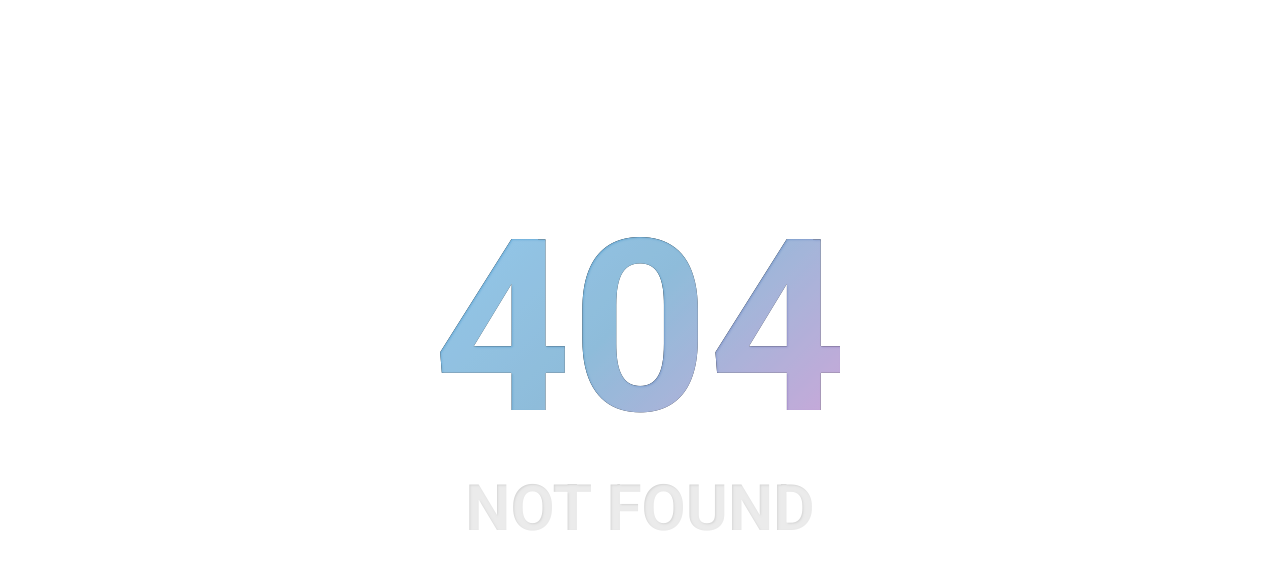
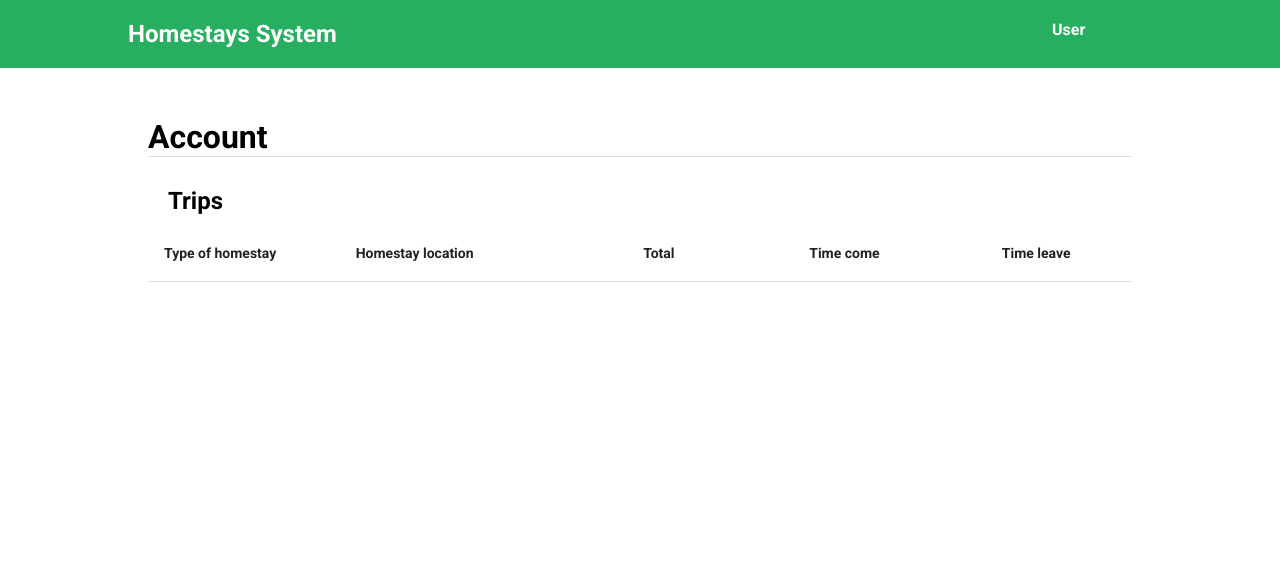
Before and after one commit to tandung10x/GR1, a React (Create React App) app in the folder Booking-app/: page /user-trips in a window 1280 px wide. Before the commit this address had no page. Shown: the top 570 px of the page. Built offline with nearby package versions, Linux system fonts and the light colour scheme.

Commit message:
add user trips

```diff
--- a/Booking-app/src/App.js
+++ b/Booking-app/src/App.js
@@ -21,6 +21,7 @@ import ProtectedRoute from "./screens/admin/components/routing/ProtectedRoute";
 import EditRoom from "./screens/admin/components/update-info/EditRoom";
 import EditUser from "./screens/admin/components/update-info/EditUser";
 import { useState } from "react";
+import UserTrips from "./screens/user/pages/UserTrips";
 
 function App() {
   const [dates, setDates] = useState([
@@ -40,6 +41,7 @@ function App() {
           <Route path='/user-login' element={<UserLogin />} />
           <Route path='/homestays/:id' element={<HotelDetail dates={dates} setDates={setDates}/>} />
           <Route path='/booking' element={<Booking dates={dates} setDates={setDates}/>} />
+          <Route path='/user-trips' element={<UserTrips />} />
 
           {/* admin */}
           <Route path='/admin-login' element={<AdminLogin />} />
--- a/Booking-app/src/screens/user/components/header/Header.jsx
+++ b/Booking-app/src/screens/user/components/header/Header.jsx
@@ -28,7 +28,7 @@ export default function Header({ type }) {
                         aria-controls={open ? 'basic-menu' : undefined}
                         onClick={handleClick}
                     >
-                        {name}
+                        User
                     </h4>
                     <Menu
                         id="basic-menu"
@@ -39,6 +39,9 @@ export default function Header({ type }) {
                             'aria-labelledby': 'basic-button',
                         }}
                     >
+                        <MenuItem>
+                            <Link to={`/user-trips`} style={{ textDecoration: 'none', color: 'black' }}>My profile</Link>
+                        </MenuItem>
                         <MenuItem onClick={logout} isLoading={isLoading}>Logout</MenuItem>
                     </Menu>
                 </div>
--- /dev/null
+++ b/Booking-app/src/screens/user/pages/UserTrips.jsx
@@ -0,0 +1,133 @@
+import Header from '../components/header/Header';
+import { Box } from '@mui/system';
+import { CircularProgress, Table, TableBody, TableCell, TableContainer, TableHead, TableRow } from '@mui/material';
+
+export default function UserTrips() {
+    return (
+        <div>
+            <Header />
+            <div className='container' style={{ padding: '30px 0'}}>
+                <div className='data-table'>
+                    <Box sx={{
+                        borderBottom: 1,
+                        borderColor: 'divider',
+                    }}>
+                        <h1>Account</h1>
+                    </Box>
+                    <h2 style={{margin: '30px 20px 10px 20px'}}>Trips</h2>
+                    <Box sx={{
+                        flex: 6,
+                        width: '100%',
+                        maxWidth: '1600px',
+                        height: '100vh',
+                        maxHeight: '80vh',
+                        overflowX: "auto",
+                        overflowY: "auto"
+                    }}>
+                        <TableContainer>
+                            <Table stickyHeader aria-label="sticky table" sx={{ minWidth: "900px"}}>
+                                <TableHead>
+                                    <TableRow>
+                                        <TableCell
+                                            align='left'
+                                            sx={{ fontWeight: 600, cursor: 'pointer', width: '100px' }}
+                                        >
+                                            Type of homestay
+                                        </TableCell>
+                                        <TableCell align='left' sx={{ fontWeight: 600, cursor: 'pointer', width: '150px' }}>
+                                            Homestay location
+                                        </TableCell>
+                                        <TableCell
+                                            align='left'
+                                            sx={{ fontWeight: 600, cursor: 'pointer', width: '30px' }}
+                                        >
+                                            Total
+                                        </TableCell>
+                                        <TableCell
+                                            align='center'
+                                            sx={{ fontWeight: 600, width: '100px' }}
+                                        >
+                                            Time come
+                                        </TableCell>
+                                        <TableCell
+                                            align='center'
+                                            sx={{ fontWeight: 600, width: '100px' }}
+                                        >
+                                            Time leave
+                                        </TableCell>
+                                    </TableRow>
+                                </TableHead>
+                                <TableBody>
+                                    {/* {
+                                        isLoading ? <CircularProgress size={30} color='primary' /> : (
+                                            <>
+                                            {listCustomer.map((item, index) => {
+                                                    return (
+                                                        <TableRow key={index} >
+                                                            <TableCell align='left'>
+                                                                {item?.id_room?.type_of_room}
+                                                            </TableCell>
+                                                            <TableCell align='left'>
+                                                                {item?.id_room?.location}
+                                                            </TableCell>
+                                                            <TableCell align='left'>
+                                                                {item?.id_customer?.fullname}
+                                                            </TableCell>
+                                                            <TableCell align='left'>
+                                                                {item?.id_customer?.email}
+                                                            </TableCell>
+                                                            <TableCell align='left'>
+                                                                {item?.id_customer?.phone}
+                                                            </TableCell>
+                                                            <TableCell align='left'>
+                                                                ${item?.timeCome === null || item?.timeCome === "" || item?.timeLeave === null || item?.timeLeave === "" ?
+                                                                    `${item?.total}` : `${ +item?.total}`
+                                                                }
+                                                            </TableCell>
+                                                            <TableCell align='center'>
+                                                                <EditForm
+                                                                    index={index}
+                                                                    name='timeCome'
+                                                                    value={item?.timeCome === null || item?.timeCome === "" ? "Choose date" : item?.timeCome}
+                                                                    setValue={handleSetTimeCome}
+                                                                    onClick={() => setStatisticalItem(item)}
+                                                                />
+                                                            </TableCell>
+                                                            <TableCell align='center'>
+                                                                <EditForm
+                                                                    index={index}
+                                                                    name='timeLeave'
+                                                                    value={item?.timeLeave === null || item?.timeLeave === "" ? "Choose date" : item?.timeLeave}
+                                                                    setValue={handleSetTimeLeave}
+                                                                    onClick={() => setStatisticalItem(item)}
+                                                                />
+                                                            </TableCell>
+                                                            <TableCell>
+                                                                <Button color='warning' variant='contained' size='small' sx={{ fontSize: '12px'}} onClick={handleUpdate}>checkout</Button>
+                                                            </TableCell>
+                                                        </TableRow>
+                                                    )
+                                                })}
+                                                <TableRow>
+                                                    <TableCell rowSpan={4}/>
+                                                    <TableCell colSpan={3}/>
+                                                    <TableCell style={{ fontWeight: 'bold', fontSize: '20px' }} colSpan={4}>
+                                                        Total revenue: {" "}$
+                                                        {
+                                                            listCustomer?.map(item => item?.total)?.reduce((prev, cur) => (prev + cur), 0)
+                                                        }
+                                                    </TableCell>
+                                                </TableRow>
+                                            </>
+                                        )
+                                    } */}
+
+                                </TableBody>
+                            </Table>
+                        </TableContainer>
+                    </Box>
+                </div>
+            </div>
+        </div>
+    )
+}
```
